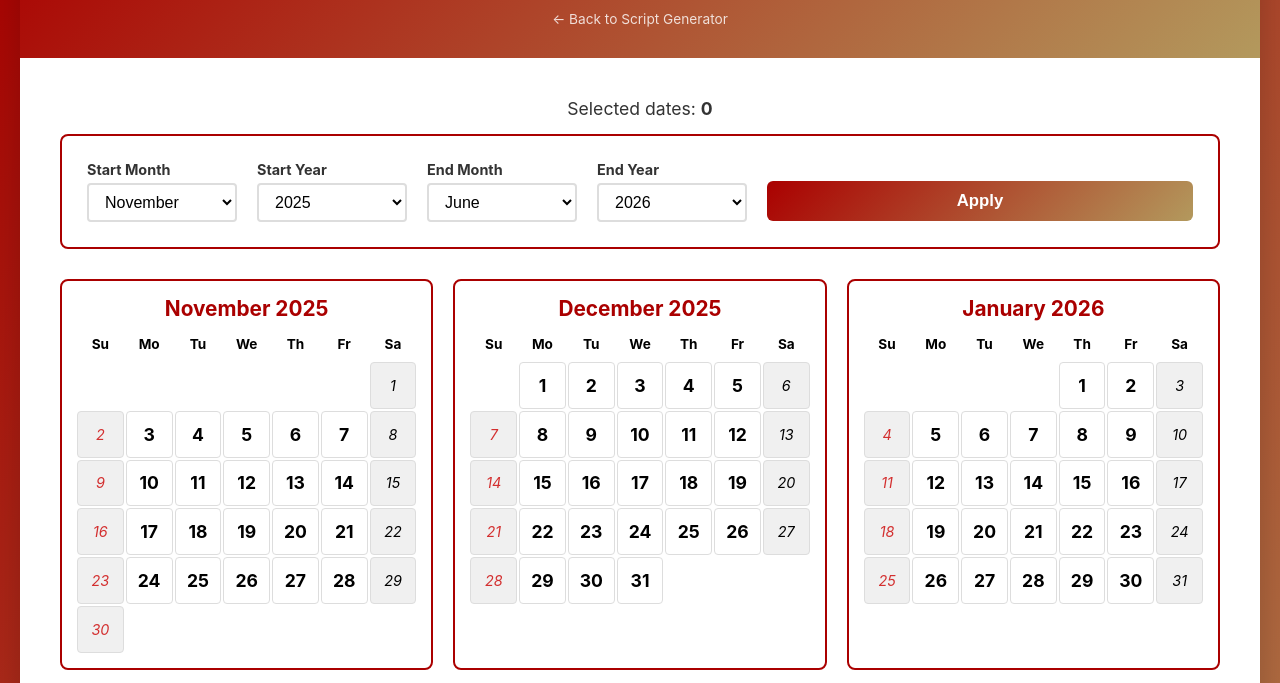
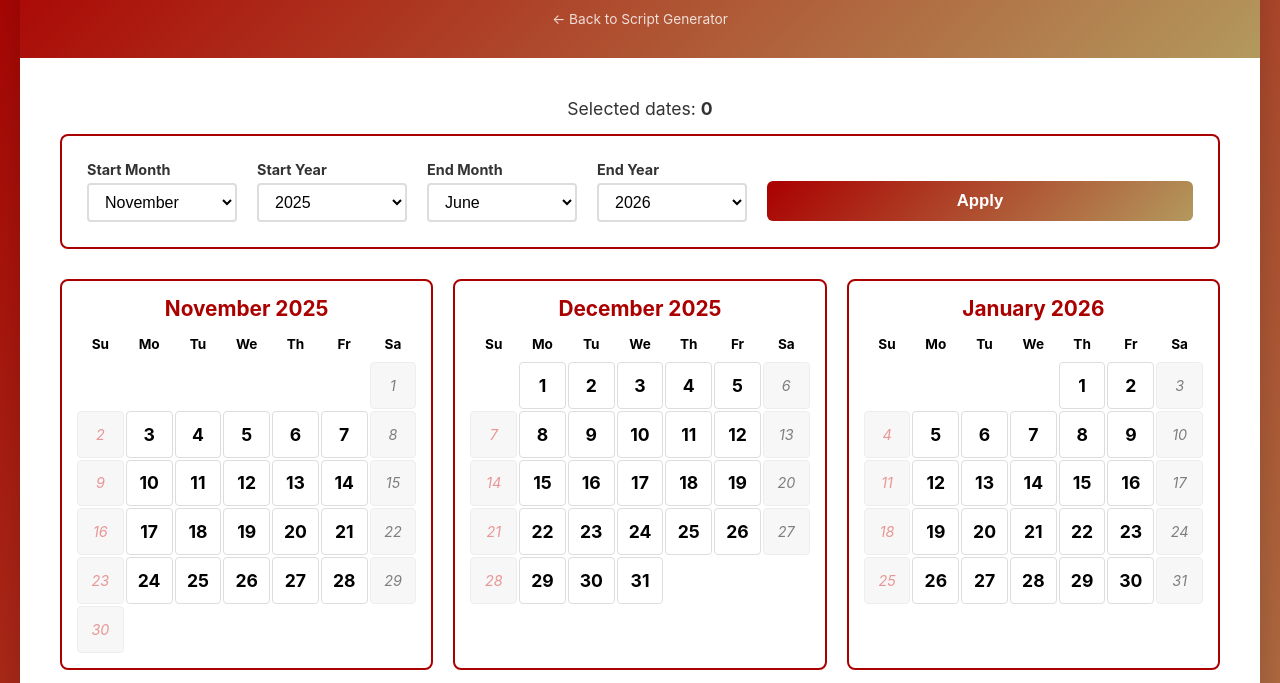
Before and after one commit to NYCIST/macos-app-blocker, a plain HTML site: page school_calendar.html in a window 1280 px wide. Shown: the part 117-800 px from the top of the page. Drawn offline with Linux system fonts and the light colour scheme.

Commit message:
Style disabled weekend days with reduced opacity
Added styles for disabled weekend days in the calendar.

```diff
--- a/school_calendar.css
+++ b/school_calendar.css
@@ -128,6 +128,16 @@ body {
     font-style: italic;
 }
 
+/* Grey out and show not-allowed cursor for weekends */
+.day.disabled {
+  opacity: 0.5;
+  cursor: not-allowed;
+  pointer-events: none; /* optional: prevents hover/click events entirely */
+}
+.day.disabled[title]:hover {
+  /* allow tooltip appearance in some browsers even with pointer-events:none removed */
+}
+
 .day.empty {
     cursor: default;
     border: none;
```
